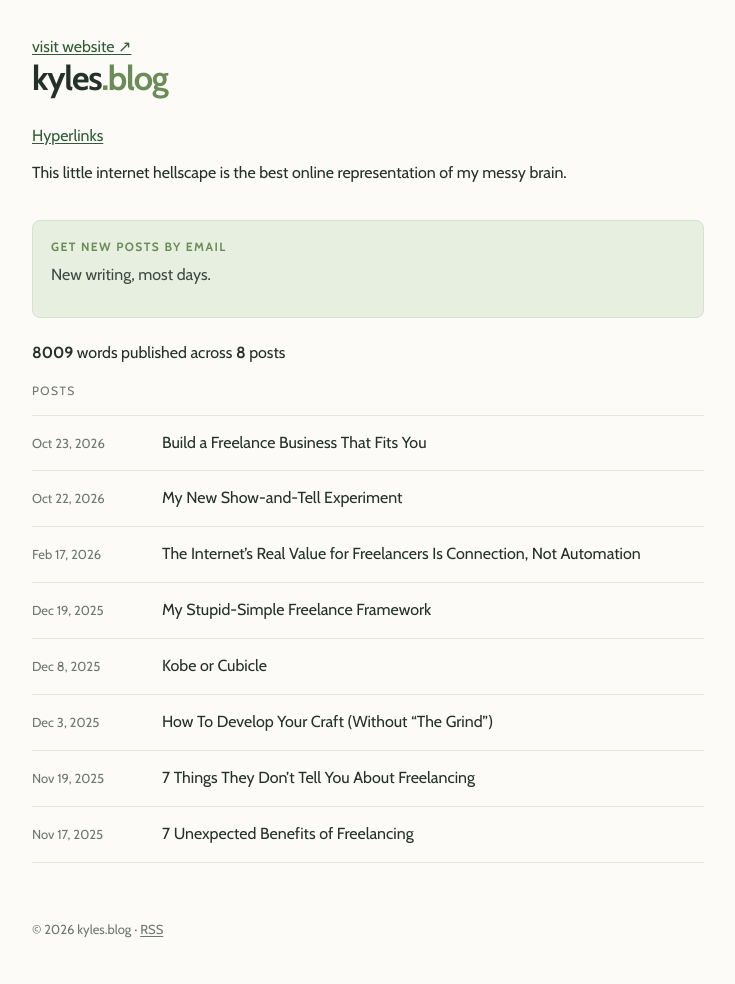
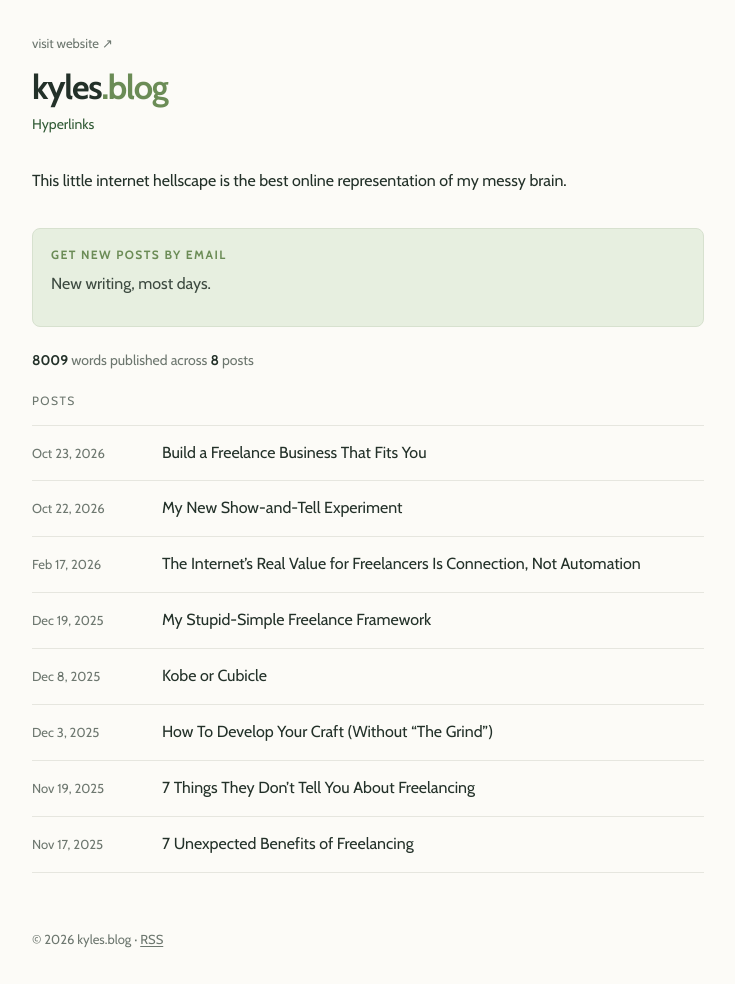
Before and after one commit to frenchonionsoupz/kyles.blog, a Jekyll site: the page built from index.html, in a window 1280 px wide. Shown: the whole page, without its empty margins (272-1007 px from the left). Built offline with Jekyll 4.4.1, drawn with Linux system fonts in a browser that asks for light colours.

Commit message:
Style homepage navigation and hyperlinks index

```diff
--- a/assets/style.css
+++ b/assets/style.css
@@ -230,3 +230,21 @@
 .post-subtitle { margin: 3px 0 0; font: 15px/1.5 var(--sans); color: var(--muted); }
 .article-subtitle { font: 16px/1.5 var(--sans); color: var(--muted); margin: 0 0 12px; }
 .featured-image { display: block; width: 100%; height: auto; margin: 0 0 30px; border-radius: 4px; }
+
+/* Top navigation and reference index */
+.top-links { margin: 0 0 18px; font: 13px/1.4 var(--sans); }
+.top-links a { color: var(--muted); text-decoration: none; }
+.top-links a:hover { color: var(--link); text-decoration: underline; }
+.site-nav { margin: -17px 0 25px; font: 14px var(--sans); }
+.site-nav a { text-decoration: none; }
+.site-nav a:hover { text-decoration: underline; }
+.word-count { font: 14px/1.6 var(--sans); color: var(--muted); margin: 4px 0 22px; }
+.word-count strong { color: var(--text); font-weight: 700; }
+.links-index > p { margin: 12px 0 22px; }
+.link-group { margin: 32px 0; }
+.hyperlink-list { padding: 0; list-style: none; border-top: 1px solid var(--line); }
+.hyperlink-list li { padding: 13px 0; border-bottom: 1px solid var(--line); overflow-wrap: anywhere; }
+.hyperlink-list li > a { font-weight: 600; text-decoration: none; }
+.hyperlink-list li > small { display: block; font: 12px/1.5 var(--sans); color: var(--muted); margin-top: 3px; }
+.link-mentions { font: 12px/1.6 var(--sans); color: var(--muted); margin-top: 6px; }
+.link-mentions a { color: var(--muted); }
```
